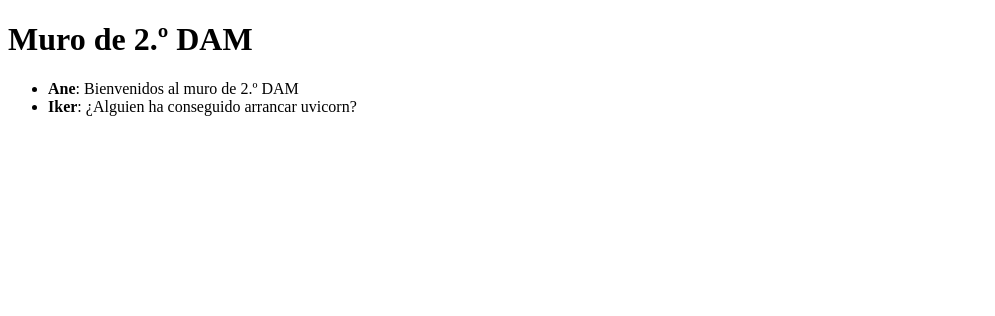
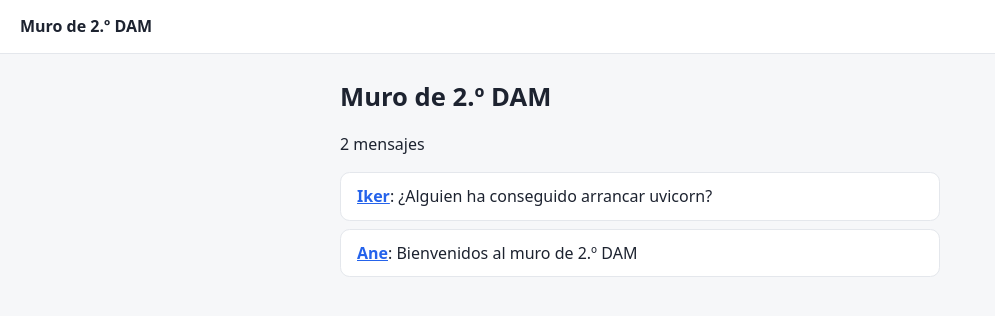
Before and after one commit to Mikeldi-2026-DAM/soinu-equipo-2, a FastAPI app: page / in a window 1280 px wide. Shown: the top 316 px of the page, without its empty margins (0-995 px from the left). Run offline with FastAPI, Linux system fonts and the light colour scheme.

Commit message:
Portada con herencia, caso vacío y página de cada mensaje

```diff
--- a/main.py
+++ b/main.py
@@ -66,3 +66,10 @@ def crear_mensaje(nuevo: MensajeNuevo):
 @app.get("/", response_class=HTMLResponse)
 def inicio(request: Request):
     return templates.TemplateResponse(request, "index.html", {"mensajes": MENSAJES})
+
+@app.get("/mensajes/{mensaje_id}", response_class=HTMLResponse)
+def detalle(request: Request, mensaje_id: int):
+    for m in MENSAJES:
+        if m["id"] == mensaje_id:
+            return templates.TemplateResponse(request, "mensaje.html", {"mensaje": m})
+    raise HTTPException(status_code=404, detail="No existe ese mensaje")
--- /dev/null
+++ b/templates/base.html
@@ -0,0 +1,32 @@
+<!doctype html>
+<html lang="es">
+<head>
+  <meta charset="utf-8">
+  <title>{% block titulo %}Muro{% endblock %} · 2.º DAM</title>
+  <style>
+    /* Un diseño mínimo: los colores en variables (un primer paso hacia los tokens de diseño) */
+    :root { --fondo: #f6f7f9; --tarjeta: #fff; --tinta: #1d2330; --suave: #667085; --acento: #2563eb; --borde: #e4e7ec; --error: #b42318; }
+    * { box-sizing: border-box; }
+    body { margin: 0; background: var(--fondo); color: var(--tinta); font: 16px/1.5 system-ui, sans-serif; }
+    header { background: var(--tarjeta); border-bottom: 1px solid var(--borde); padding: .9rem 1.25rem; }
+    header a { color: var(--tinta); font-weight: 700; text-decoration: none; }
+    main { max-width: 40rem; margin: 1.5rem auto; padding: 0 1.25rem; }
+    h1 { font-size: 1.6rem; margin: 0 0 1rem; }
+    a { color: var(--acento); }
+    ul { list-style: none; padding: 0; margin: 1rem 0; }
+    li { position: relative; background: var(--tarjeta); border: 1px solid var(--borde); border-radius: .6rem; padding: .7rem 1rem; margin: .5rem 0; }
+    li:has(form) { padding-right: 6rem; }
+    li form { position: absolute; right: .8rem; top: 50%; transform: translateY(-50%); }
+    input, textarea { display: block; width: 100%; margin: .35rem 0; padding: .55rem .7rem; font: inherit; border: 1px solid var(--borde); border-radius: .5rem; }
+    button { font: inherit; cursor: pointer; border: 0; border-radius: .5rem; padding: .5rem 1rem; background: var(--acento); color: #fff; }
+    li button { padding: .25rem .7rem; background: transparent; color: var(--suave); border: 1px solid var(--borde); }
+    .error { color: var(--error); background: #fef3f2; border: 1px solid #fecdca; border-radius: .5rem; padding: .6rem .8rem; }
+  </style>
+</head>
+<body>
+  <header><a href="/">Muro de 2.º DAM</a></header>
+  <main>
+    {% block contenido %}{% endblock %}
+  </main>
+</body>
+</html>
--- a/templates/index.html
+++ b/templates/index.html
@@ -1,15 +1,17 @@
-<!doctype html>
-<html lang="es">
-<head>
-  <meta charset="utf-8">
-  <title>Muro</title>
-</head>
-<body>
+{% extends "base.html" %}
+
+{% block titulo %}Inicio{% endblock %}
+
+{% block contenido %}
   <h1>Muro de 2.º DAM</h1>
-  <ul>
-    {% for m in mensajes %}
-      <li><b>{{ m.autor }}</b>: {{ m.texto }}</li>
-    {% endfor %}
-  </ul>
-</body>
-</html>
+  {% if mensajes %}
+    <p>{{ mensajes|length }} mensajes</p>
+    <ul>
+      {% for m in mensajes|reverse %}
+        <li><a href="/mensajes/{{ m.id }}"><b>{{ m.autor }}</b></a>: {{ m.texto }}</li>
+      {% endfor %}
+    </ul>
+  {% else %}
+    <p>Todavía no hay mensajes.</p>
+  {% endif %}
+{% endblock %}
```
Also changed, not shown: templates/mensajes.html (added, +9 -0 lines).
